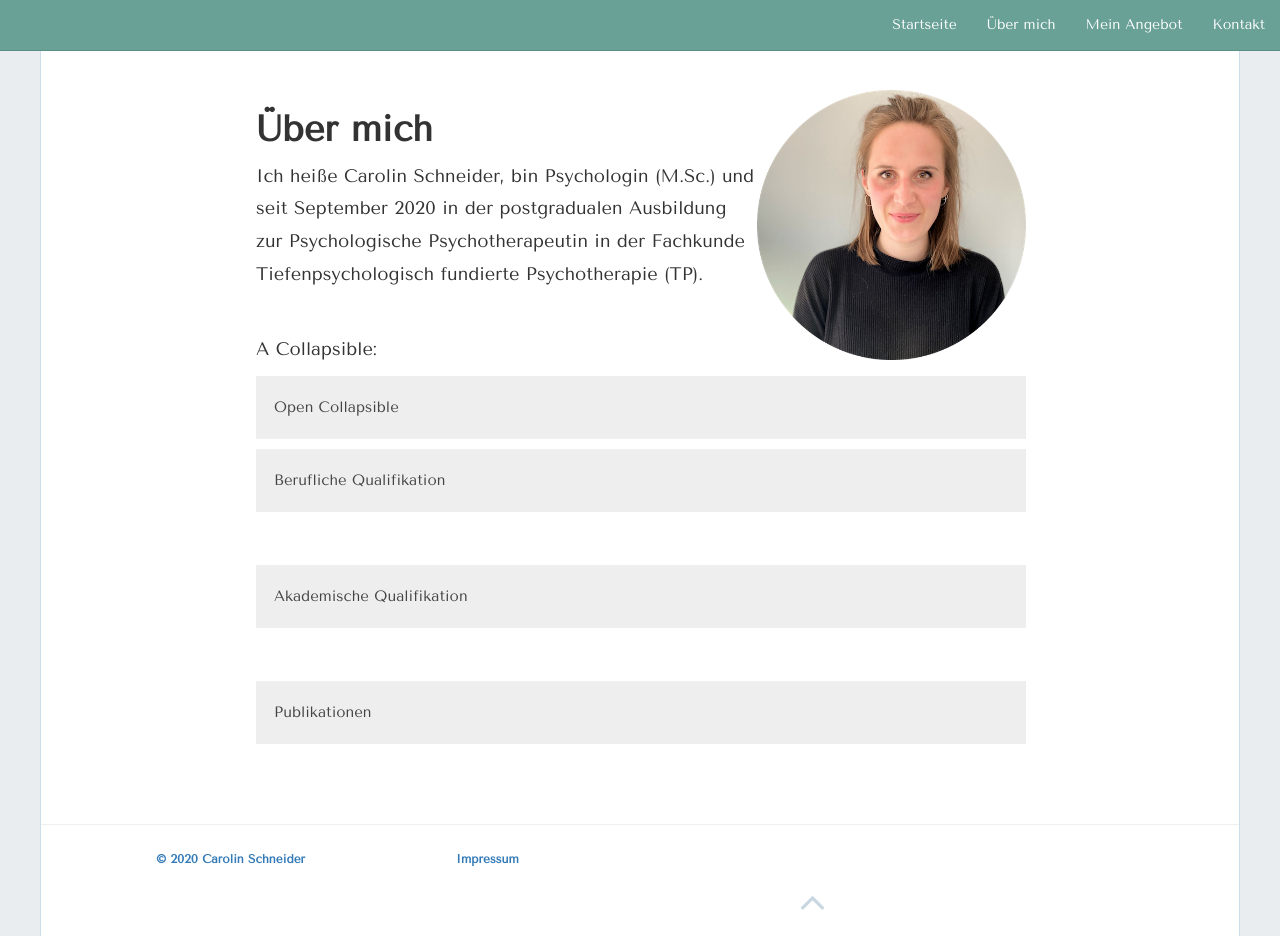
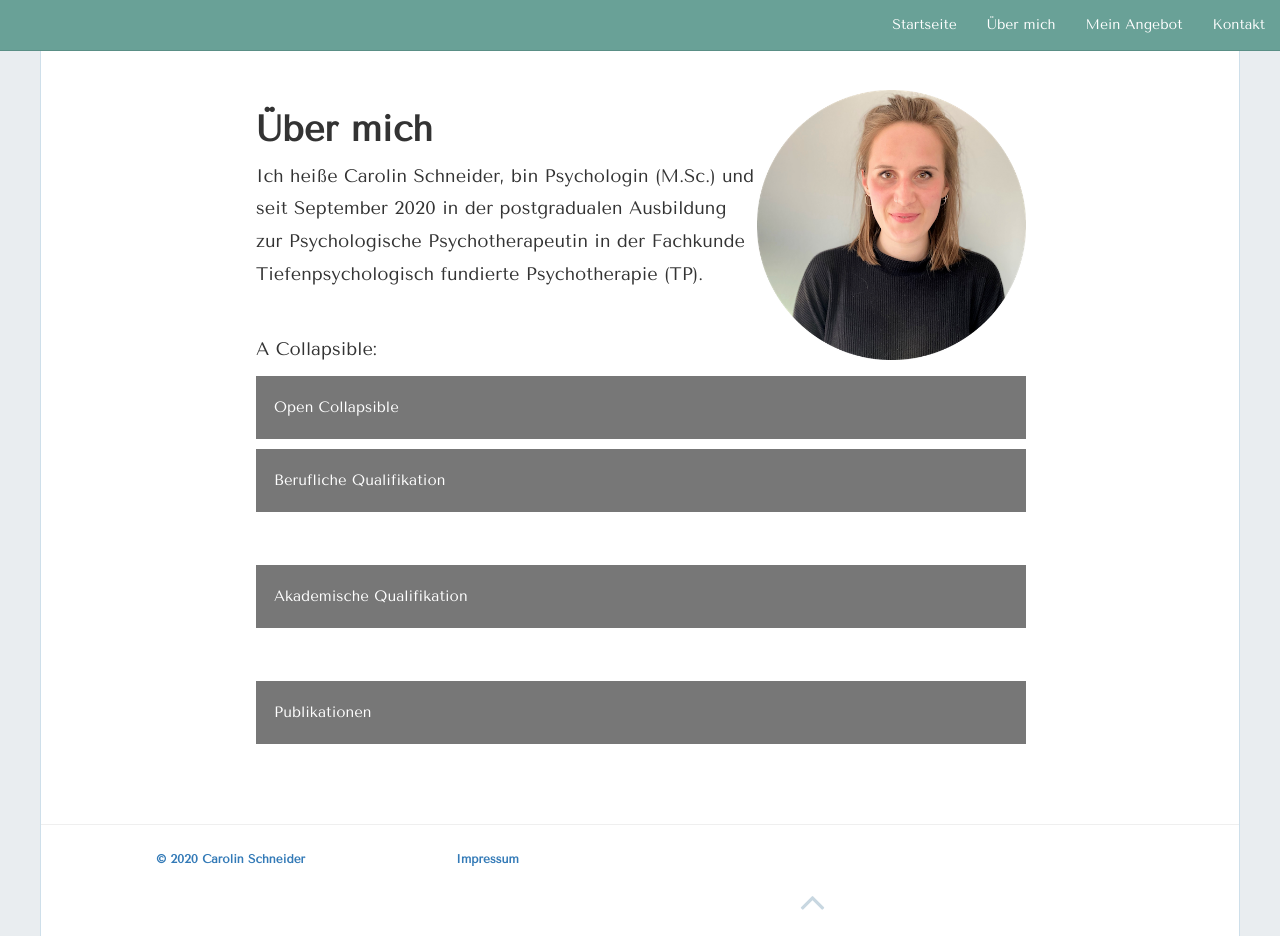
Before and after one commit to carolinschneider/carolinschneider.github.io, a Jekyll site: the page built from about.md, in a window 1280 px wide and 936 px high. Built offline with Jekyll 4.4.1, drawn with Linux system fonts in a browser that asks for light colours; nearby versions of some CDN libraries.

Commit message:
Update style.scss

```diff
--- a/css/style.scss
+++ b/css/style.scss
@@ -442,8 +442,8 @@ pre {
 
  /* Style the button that is used to open and close the collapsible content */
 .collapsible {
-  background-color: #eee;
-  color: #444;
+  background-color: #777;
+  color: white;
   cursor: pointer;
   padding: 18px;
   width: 100%;
@@ -453,15 +453,14 @@ pre {
   font-size: 15px;
 }
 
-/* Add a background color to the button if it is clicked on (add the .active class with JS), and when you move the mouse over it (hover) */
 .active, .collapsible:hover {
-  background-color: #ccc;
+  background-color: #555;
 }
 
-/* Style the collapsible content. Note: hidden by default */
 .content {
   padding: 0 18px;
-  display: none;
+  max-height: 0;
   overflow: hidden;
+  transition: max-height 0.2s ease-out;
   background-color: #f1f1f1;
 }
```
